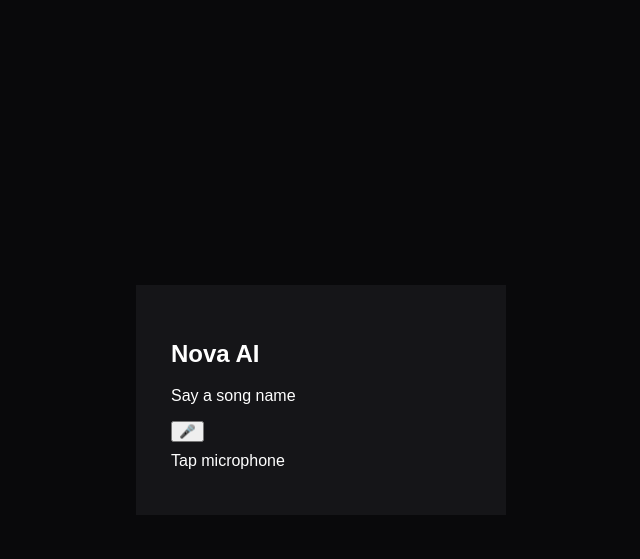
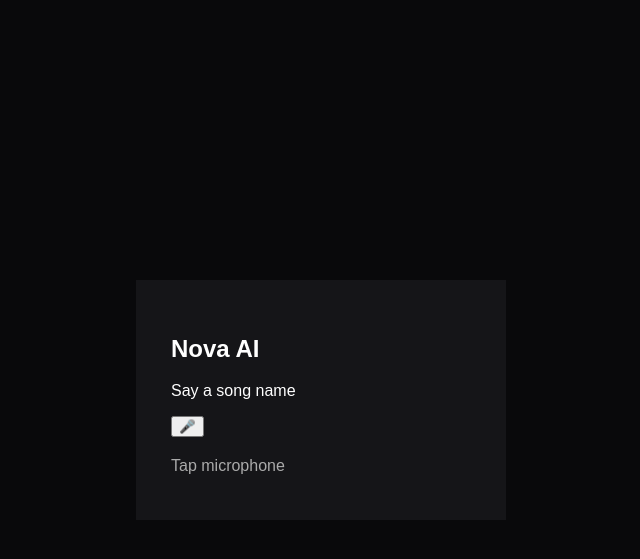
Before and after one commit to Naeem7-alt/Agent, a Flask app: page / in a window 1280 px wide. Shown: the top 559 px of the page, without its empty margins (319-959 px from the left). Run offline with Flask 3, Linux system fonts and the light colour scheme.

Commit message:
Update index.html

```diff
--- a/app/templates/index.html
+++ b/app/templates/index.html
@@ -27,8 +27,8 @@
         cursor:pointer;
     }
     .status{
-        margin-top:10px;
-        front-size:13px;
+        margin-top:20px;
+        color:#aaa;;
     }
     .song{
         margin-top:10px;
```
